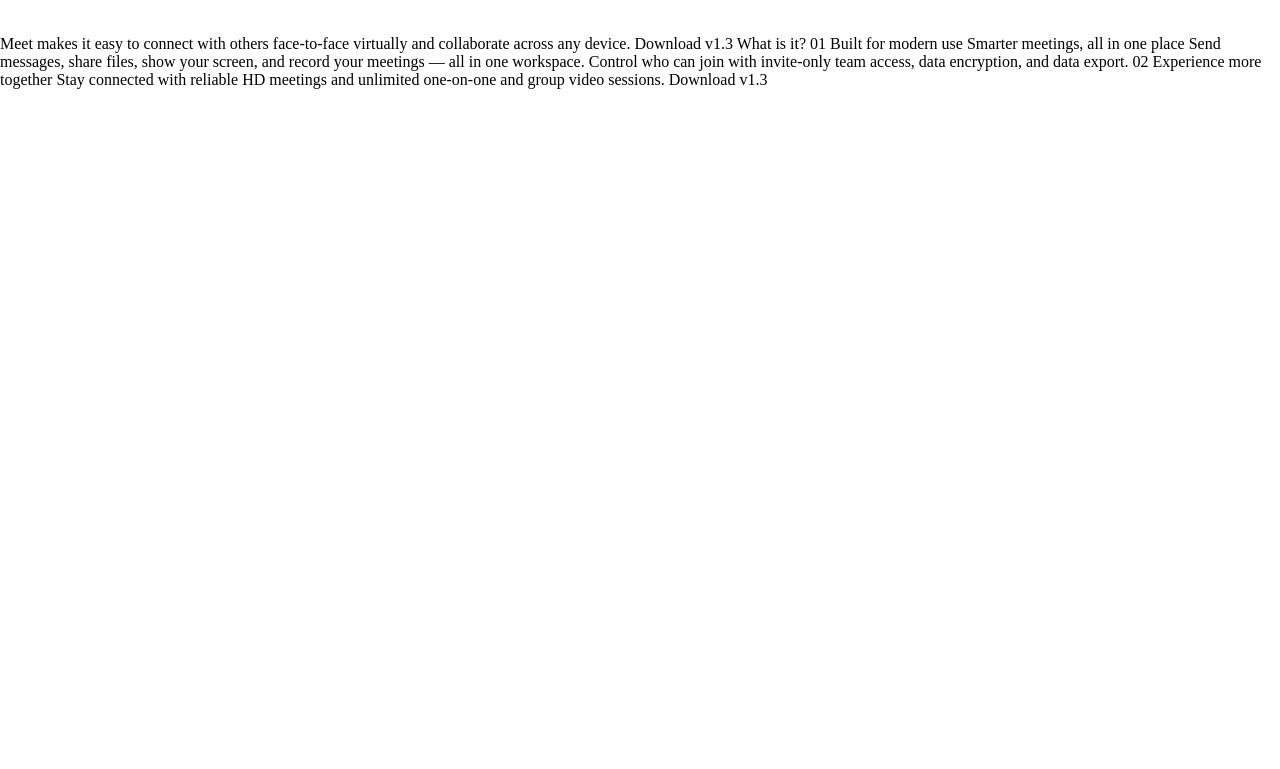
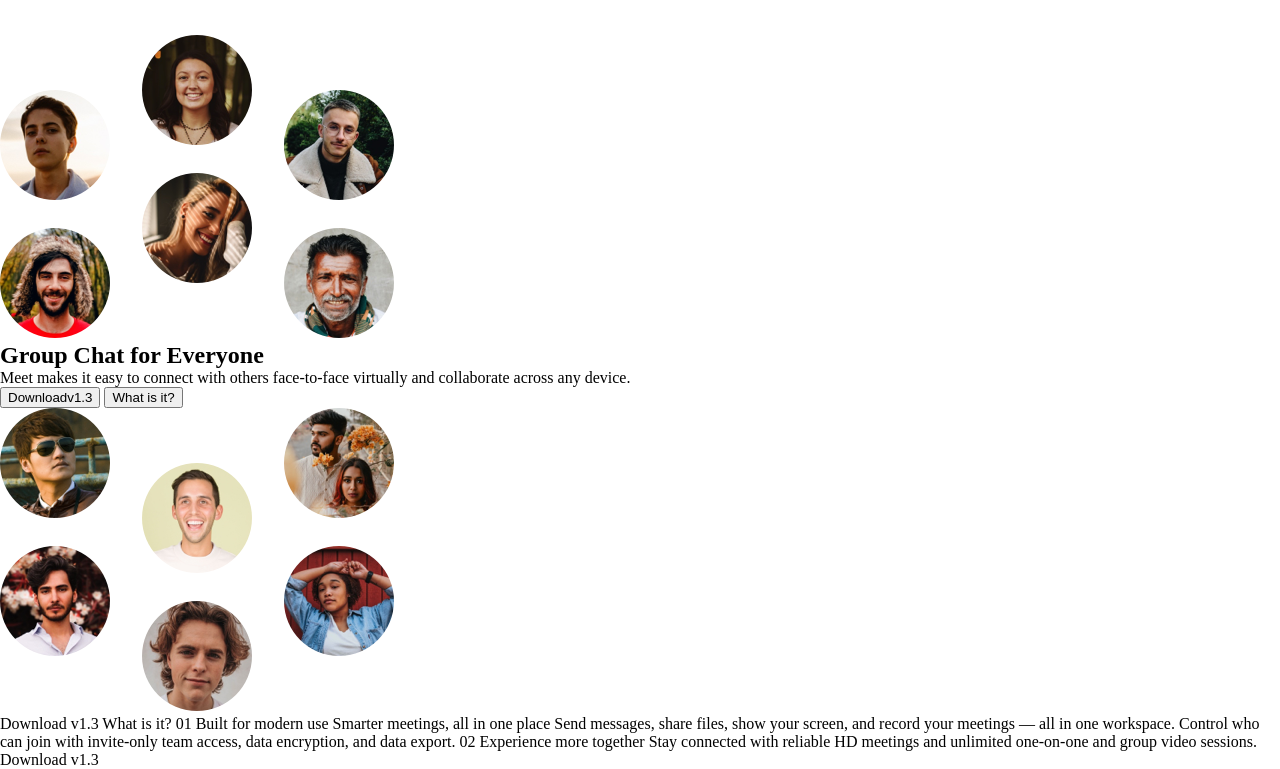
Before and after one commit to Ryan-C-Moses/meet-landing-page-app, a plain HTML site: page index.html in a window 1280 px wide. Shown: the part 69-838 px from the top of the page. Before the commit the page ends 800 px from the top, so only its background shows below. Drawn offline with Linux system fonts and the light colour scheme.

Commit message:
add html

```diff
--- a/index.html
+++ b/index.html
@@ -1,5 +1,6 @@
 <!DOCTYPE html>
 <html lang="en">
+
 <head>
   <meta charset="UTF-8">
   <meta name="viewport" content="width=device-width, initial-scale=1.0">
@@ -8,14 +9,27 @@
   <link rel="stylesheet" href="style.css">
   <title>Frontend Mentor | Meet landing page</title>
 </head>
+
 <body>
   <header>
-      <img src="./assets/logo.svg" alt="Meet Logo">
+    <img src="./assets/logo.svg" alt="Meet Logo">
   </header>
-  <section>
-
+  <section class="first-section">
+    <div class="hero-left">
+      <img src="./assets/desktop/image-hero-left.png" alt="hero-left">
+    </div>
+    <div>
+      <h1>Group Chat for Everyone</h1>
+      <p>Meet makes it easy to connect with others face-to-face virtually and collaborate across any device.</p>
+      <div class="btn-group">
+        <button>Download<span>v1.3</span></button>
+        <button>What is it?</button>
+      </div>
+    </div>
+    <div class="hero-right">
+      <img src="./assets/desktop/image-hero-right.png" alt="hero-right">
+    </div>
   </section>
-  Meet makes it easy to connect with others face-to-face virtually and collaborate across any device.
 
   Download v1.3
   What is it?
@@ -34,4 +48,5 @@
 
   Download v1.3
 </body>
+
 </html>
```
